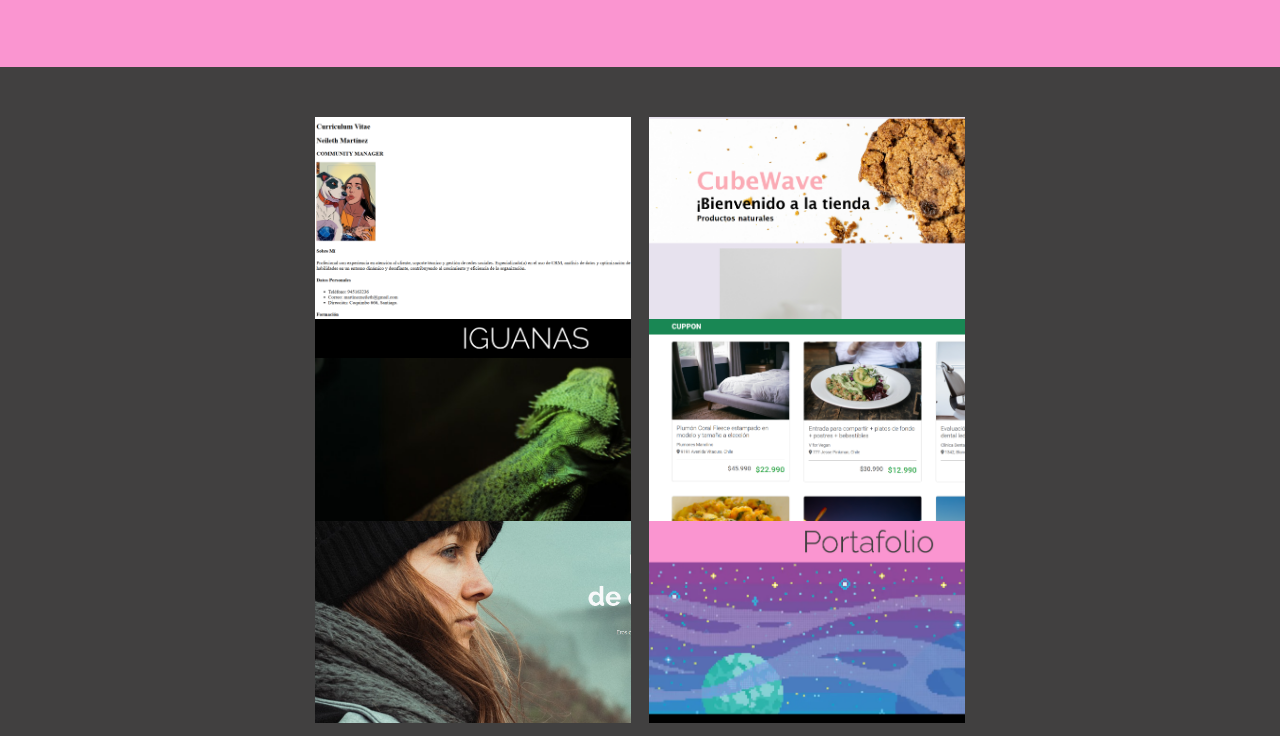
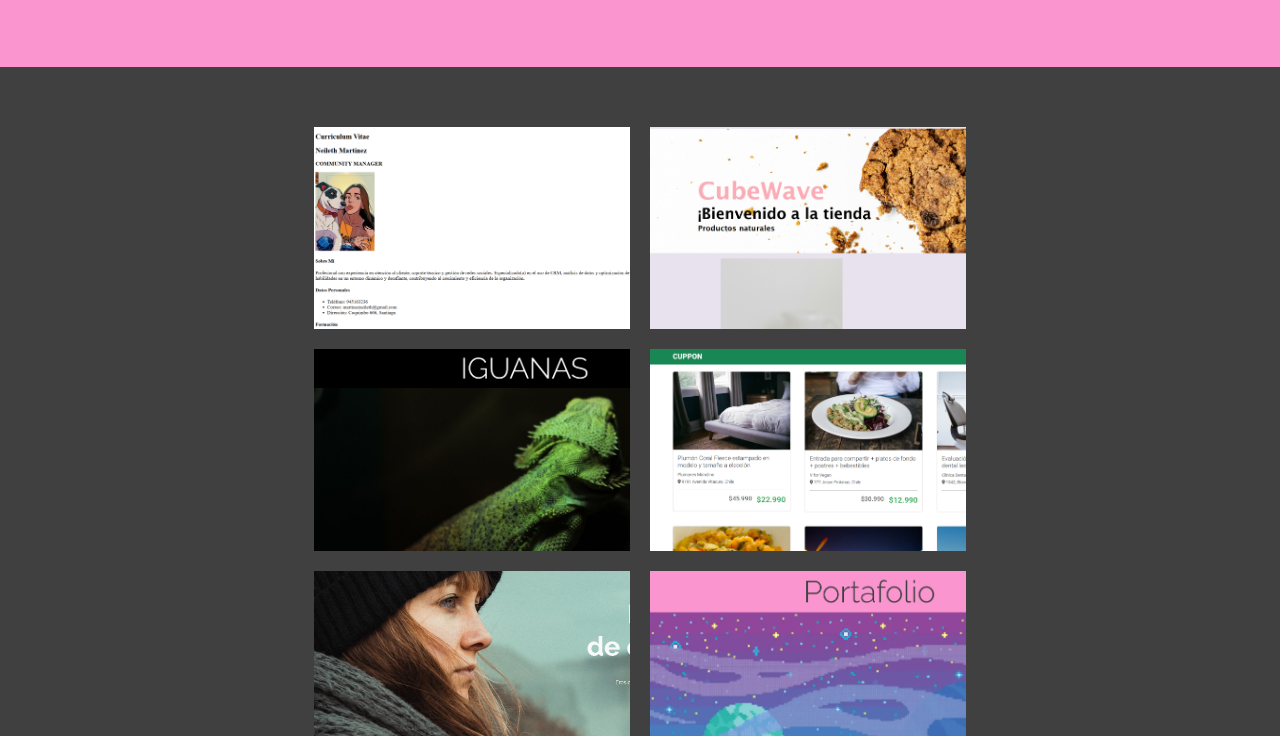
Before and after one commit to Neileth/Neileth, a plain HTML site: page index.html in a window 1280 px wide. Shown: the part 1924-2660 px from the top of the page. Drawn offline with Linux system fonts and the light colour scheme.

Commit message:
Update final y se acabo

```diff
--- a/assents/css/style.css
+++ b/assents/css/style.css
@@ -118,12 +118,12 @@ body {
   flex-wrap: wrap;
   align-items: center;
   justify-content: center;
-  gap: 2%;
 }
 
 .img-galeria {
   width: 316px;
   height: 202px;
+  margin: 10px;
 }
 
 .img1 {
```
